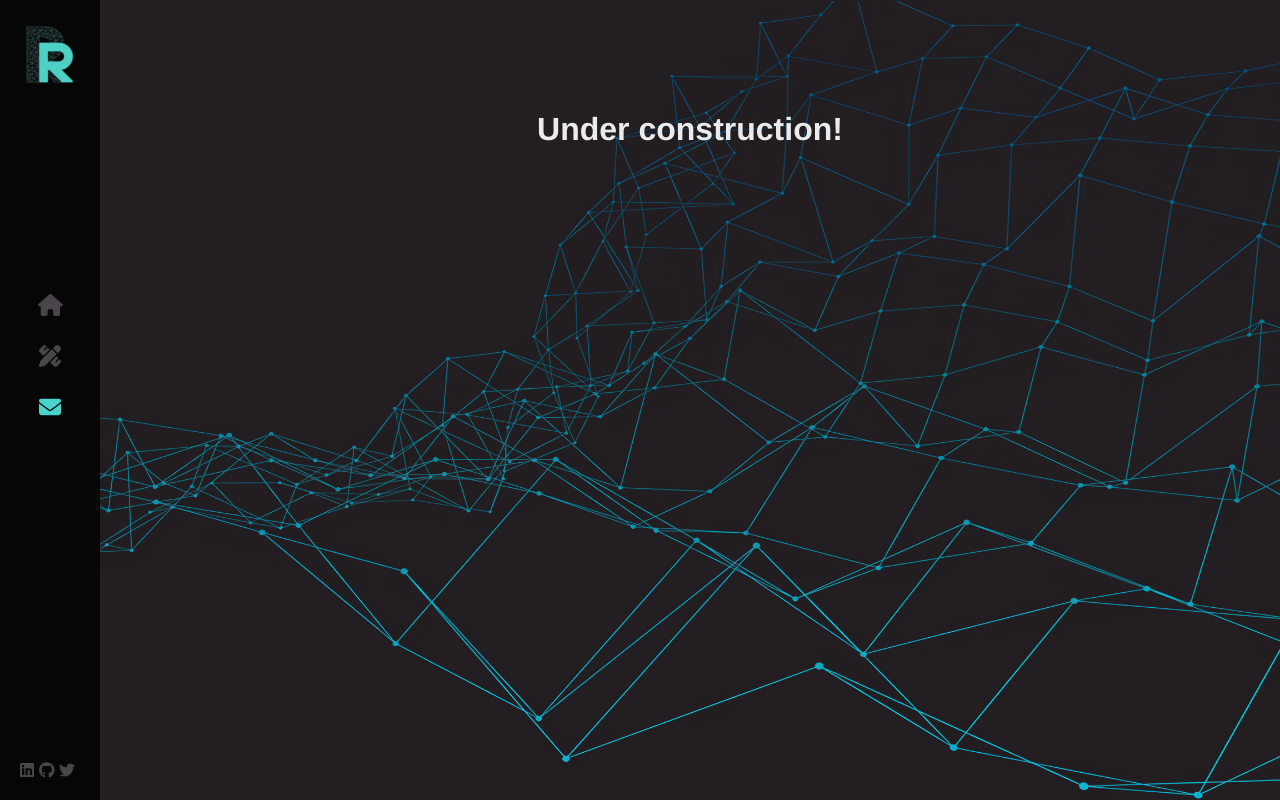
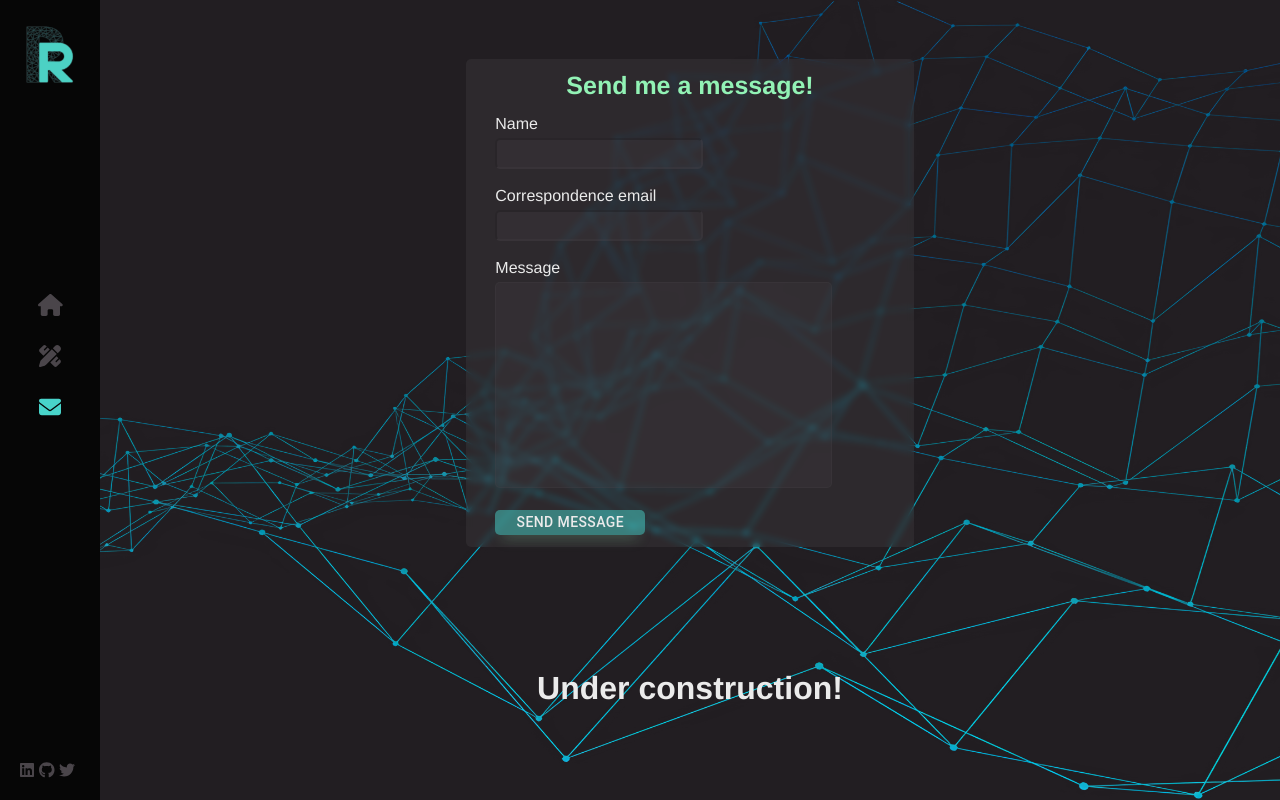
Before and after one commit to robinvanhoof-tech/portfolio-website, a React (Create React App) app in the folder portfolio-app/: page /contact in a window 1280 px wide. Built offline with nearby package versions, Linux system fonts and the light colour scheme.

Commit message:
Email Contact

```diff
--- a/portfolio-app/package.json
+++ b/portfolio-app/package.json
@@ -3,6 +3,7 @@
   "version": "0.1.0",
   "private": true,
   "dependencies": {
+    "@emailjs/browser": "^3.9.1",
     "@emotion/react": "^11.9.3",
     "@emotion/styled": "^11.9.3",
     "@fortawesome/free-brands-svg-icons": "^6.1.1",
@@ -14,6 +15,7 @@
     "@testing-library/user-event": "^13.5.0",
     "animate.css": "^4.1.1",
     "bootstrap": "^5.1.3",
+    "emailjs": "^4.0.1",
     "gsap-trial": "^3.10.4",
     "loaders.css": "^0.1.2",
     "react": "^18.2.0",
--- a/portfolio-app/src/components/Contact/contact.scss
+++ b/portfolio-app/src/components/Contact/contact.scss
@@ -0,0 +1,82 @@
+@use '/src/variables' as varb;
+
+.contact-page {
+    min-height: 100%;
+    width: 100%;
+    position: absolute;
+}
+
+.email-wrapper {
+    width: 100%;
+    min-height: 500px;
+    height: 100% !important;
+    margin-top: 5%;
+
+    .email-section {
+        height: 100%;
+    }
+}
+
+.email-card {
+    margin-left: auto;
+    margin-right: auto;
+
+    height: 100%;
+    width: 33%;
+    min-width: 300px;
+    padding-left: max(2.5%, 10px);
+    padding-right: max(2.5%, 10px);
+    padding-top: max(1%, 10px);
+    padding-bottom: max(1%, 10px);
+
+    background-color: rgba(varb.$secondairy-color, 0.3);
+    backdrop-filter: blur(3px);
+    border-radius: 5px !important;
+
+    .email-title {
+        font-size: max(3vh, 25px);
+        margin-bottom: 15px;
+        font-weight: bold;
+        color: varb.$primary-highlight-color;
+    }
+
+    .textbox {
+        margin-top: 5px;
+
+        width: 50%;
+        min-width: 200px;
+        height: 25px;
+
+        color: rgba($color: varb.$primary-accent-color, $alpha: 1);
+        background-color: rgba(varb.$secondairy-color, 0.2);
+        border-color: rgba(varb.$secondairy-color, 0.2);
+        border-radius: 5px;
+    }
+
+    .message-textbox {
+        resize: none;
+        width: 85%;
+        min-width: 275px;
+
+        min-height: 75px;
+        max-height: 300px;
+        height: 25vh !important;
+    }
+
+    .submit-button {
+        width: 25%;
+        min-width: 150px;
+        height: 25px;
+        color: varb.$primary-text-color;
+
+        box-shadow: 0px 10px 14px -7px rgba(varb.$primary-highlight-color, 0.25);
+        background-color: rgba(varb.$primary-accent-color, 0.5);
+        border-color: rgba(varb.$primary-accent-color, 0.3);
+        border-radius: 5px;
+
+        &:hover {
+            transition: background-color 0.25s;
+            background-color: rgba(varb.$primary-highlight-color, 0.5);
+        }
+    }
+}
--- a/portfolio-app/src/components/Contact/index.js
+++ b/portfolio-app/src/components/Contact/index.js
@@ -1,10 +1,60 @@
 import React from "react";
+import { Card, CardMedia, CardActions, CardContent, Typography, Button, TextField } from "@mui/material";
+import emailjs from '@emailjs/browser';
 
 import './contact.scss';
+
+import SelfPortrait from '../../assets/images/portrait.jpeg'
+
+const SendEmail = async (e) => {
+    let target = e.currentTarget;
+    var data = {
+        'from_name': target.elements.name.value,
+        'correspondence_email': target.elements.email.value,
+        'message': target.elements.message.value
+    };
+
+    e.preventDefault();
+    document.getElementsByName("MUIsubmitButton")[0].innerHTML = "Sending...";
+
+    await emailjs.send('service_onpqodc', 'template_dev4t4j', data, 'Fodo5tcKjHXheQU7N').then(
+        function (response) {
+            document.getElementsByName("MUIsubmitButton")[0].innerHTML = "Message sent!";
+            target.elements.name.value = "";
+            target.elements.email.value = "";
+            target.elements.message.value= "";
+        },
+        function (error) {
+            document.getElementsByName("MUIsubmitButton")[0].innerHTML = "Couln't send message";
+        }
+    );
+}
 
 const Contact = () => {
     return (
         <div className="contact-page">
+            <div className="email-wrapper">
+                <div className="email-section">
+                    <div className="email-card">
+                        <div className="email-title"><center>Send me a message!</center></div>
+                        <form onSubmit={SendEmail} >
+                            <label>Name</label><br />
+                            <input name="name" label="Name" type="text" className="textbox" required/>
+                            <br /><br />
+
+                            <label>Correspondence email</label><br/>
+                            <input name="email" label="Email" type="text" className="textbox" />
+                            <br /><br />
+
+                            <label>Message</label><br/>
+                            <textarea name="message" label="Message" className="textbox message-textbox" required/>
+                            <br /><br />
+
+                            <Button name="MUIsubmitButton" type="submit" variant="contained" className="submit-button" value="Test">Send message</Button>
+                        </form>
+                    </div>
+                </div>
+            </div>
             <br /><br /><br /><br /><br />
             <center>
                 <h1>
```
Also changed, not shown: 1 other file (tests, documents, lock files or other folders).
